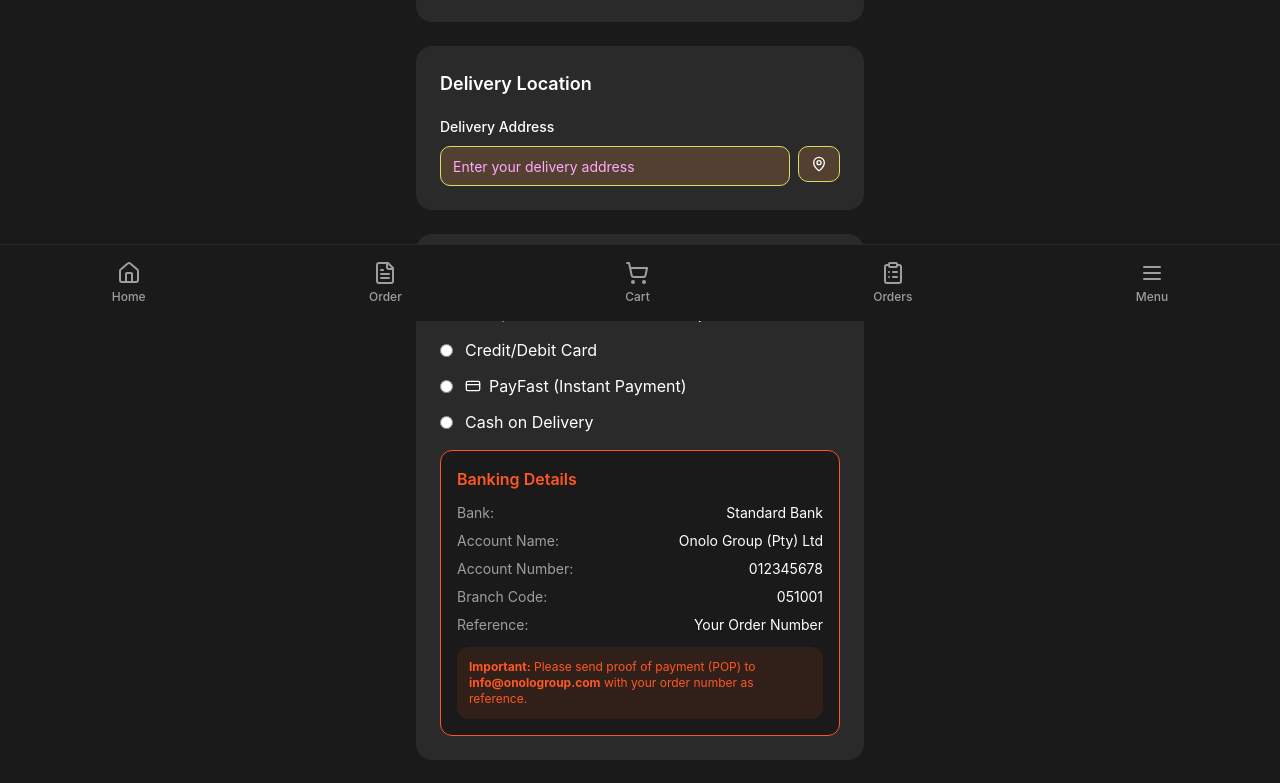
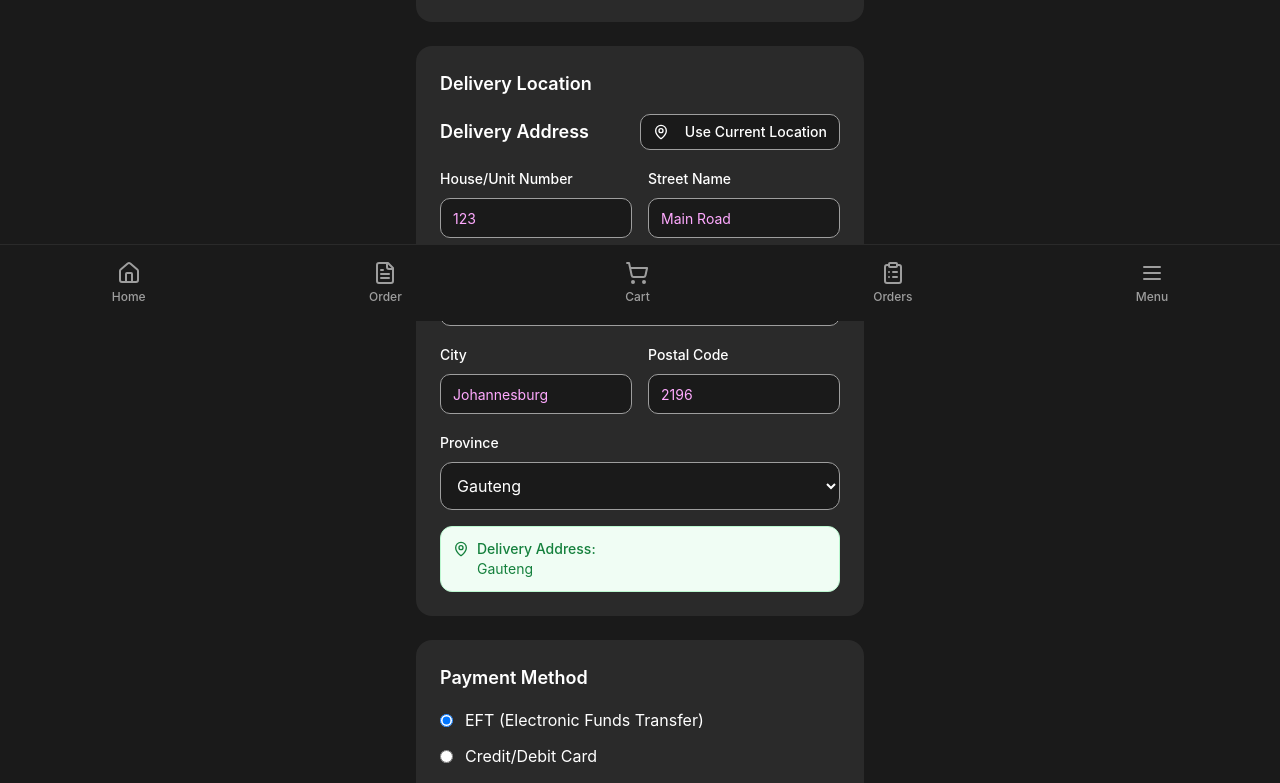
Before and after one commit to KKNMAL003/onolo-gas-express, a React (Vite) app: page /checkout in a window 1280 px wide. Shown: the part 479-1262 px from the top of the page. Built offline with nearby package versions, Linux system fonts and the light colour scheme.

Commit message:
Refactor: Improve delivery location input
If a better location input is unavailable, revert to manual address input.

```diff
--- a/src/components/LocationPicker.tsx
+++ b/src/components/LocationPicker.tsx
@@ -1,5 +1,5 @@
 
-import React, { useState, useEffect, useRef } from 'react';
+import React, { useState } from 'react';
 import { Button } from '@/components/ui/button';
 import { Input } from '@/components/ui/input';
 import { Label } from '@/components/ui/label';
@@ -12,121 +12,200 @@ interface LocationPickerProps {
 }
 
 const LocationPicker: React.FC<LocationPickerProps> = ({ onLocationSelect, initialAddress = '' }) => {
-  const [address, setAddress] = useState(initialAddress);
-  const [showSuggestions, setShowSuggestions] = useState(false);
-  const { isLoading, suggestions, getCurrentLocation, searchLocation, selectLocation } = useLocation();
-  const suggestionsRef = useRef<HTMLDivElement>(null);
+  const [addressForm, setAddressForm] = useState({
+    houseNumber: '',
+    streetName: '',
+    suburb: '',
+    city: '',
+    postalCode: '',
+    province: 'Gauteng'
+  });
 
-  useEffect(() => {
-    const delayedSearch = setTimeout(() => {
-      if (address) {
-        searchLocation(address);
+  const { isLoading, getCurrentLocation } = useLocation();
+
+  // Parse initial address if provided
+  React.useEffect(() => {
+    if (initialAddress && !addressForm.streetName) {
+      // Try to parse the initial address (basic parsing)
+      setAddressForm(prev => ({
+        ...prev,
+        streetName: initialAddress
+      }));
     }
-    }, 300);
+  }, [initialAddress, addressForm.streetName]);
 
-    return () => clearTimeout(delayedSearch);
-  }, [address, searchLocation]);
+  const handleInputChange = (field: string, value: string) => {
+    setAddressForm(prev => ({
+      ...prev,
+      [field]: value
+    }));
 
-  useEffect(() => {
-    const handleClickOutside = (event: MouseEvent) => {
-      if (suggestionsRef.current && !suggestionsRef.current.contains(event.target as Node)) {
-        setShowSuggestions(false);
+    // Construct full address and notify parent
+    const updatedForm = { ...addressForm, [field]: value };
+    const fullAddress = constructFullAddress(updatedForm);
+
+    if (fullAddress.trim()) {
+      onLocationSelect({
+        latitude: 0, // Default coordinates for manual entry
+        longitude: 0,
+        address: fullAddress,
+        deliveryCost: 0
+      });
     }
   };
 
-    document.addEventListener('mousedown', handleClickOutside);
-    return () => document.removeEventListener('mousedown', handleClickOutside);
-  }, []);
+  const constructFullAddress = (form: typeof addressForm) => {
+    const parts = [
+      form.houseNumber,
+      form.streetName,
+      form.suburb,
+      form.city,
+      form.postalCode,
+      form.province
+    ].filter(part => part.trim());
+
+    return parts.join(', ');
+  };
 
   const handleGetCurrentLocation = async () => {
     const location = await getCurrentLocation();
     if (location) {
-      setAddress(location.address);
-      onLocationSelect({
-        latitude: location.latitude,
-        longitude: location.longitude,
-        address: location.address,
-        deliveryCost: 0 // No delivery cost calculation for now
+      // Try to parse the address into components (basic parsing)
+      const addressParts = location.address.split(',').map(part => part.trim());
+
+      setAddressForm({
+        houseNumber: '',
+        streetName: addressParts[0] || '',
+        suburb: addressParts[1] || '',
+        city: addressParts[2] || '',
+        postalCode: '',
+        province: 'Gauteng'
       });
-    }
-  };
-
-  const handleSuggestionSelect = (suggestion: any) => {
-    const location = selectLocation(suggestion);
-    setAddress(location.address);
-    setShowSuggestions(false);
 
       onLocationSelect({
         latitude: location.latitude,
         longitude: location.longitude,
         address: location.address,
-      deliveryCost: 0 // No delivery cost calculation for now
+        deliveryCost: 0
       });
+    }
   };
 
-  const handleAddressChange = (e: React.ChangeEvent<HTMLInputElement>) => {
-    setAddress(e.target.value);
-    setShowSuggestions(true);
-  };
+  const fullAddress = constructFullAddress(addressForm);
 
   return (
     <div className="space-y-4">
-      <div>
-        <Label htmlFor="address">Delivery Address</Label>
-        <div className="relative mt-2">
-          <div className="flex space-x-2">
-            <div className="relative flex-1">
-              <Input
-                id="address"
-                value={address}
-                onChange={handleAddressChange}
-                onFocus={() => setShowSuggestions(true)}
-                placeholder="Enter your delivery address"
-                className="w-full"
-              />
-
-              {suggestions.length > 0 && showSuggestions && (
-                <div
-                  ref={suggestionsRef}
-                  className="absolute top-full left-0 right-0 bg-white border border-gray-300 rounded-md shadow-lg z-50 max-h-60 overflow-y-auto"
-                >
-                  {suggestions.map((suggestion, index) => (
-                    <button
-                      key={index}
-                      onClick={() => handleSuggestionSelect(suggestion)}
-                      className="w-full px-4 py-2 text-left hover:bg-gray-100 border-b border-gray-100 last:border-b-0 text-black"
-                    >
-                      <div className="text-sm">
-                        {suggestion.display_name}
-                      </div>
-                    </button>
-                  ))}
-                </div>
-              )}
-            </div>
-
+      <div className="flex items-center justify-between">
+        <Label className="text-lg font-semibold text-white">Delivery Address</Label>
         <Button
           type="button"
           onClick={handleGetCurrentLocation}
           disabled={isLoading}
           variant="outline"
           size="sm"
+          className="bg-onolo-dark border-onolo-gray hover:bg-onolo-gray text-white"
         >
           {isLoading ? (
             <Loader2 className="w-4 h-4 animate-spin" />
           ) : (
-                <MapPin className="w-4 h-4" />
+            <>
+              <MapPin className="w-4 h-4 mr-2" />
+              Use Current Location
+            </>
           )}
         </Button>
       </div>
+
+      <div className="grid grid-cols-2 gap-4">
+        <div>
+          <Label htmlFor="houseNumber" className="text-white">House/Unit Number</Label>
+          <Input
+            id="houseNumber"
+            value={addressForm.houseNumber}
+            onChange={(e) => handleInputChange('houseNumber', e.target.value)}
+            placeholder="123"
+            className="bg-onolo-dark border-onolo-gray text-white mt-2"
+          />
+        </div>
+
+        <div>
+          <Label htmlFor="streetName" className="text-white">Street Name</Label>
+          <Input
+            id="streetName"
+            value={addressForm.streetName}
+            onChange={(e) => handleInputChange('streetName', e.target.value)}
+            placeholder="Main Road"
+            className="bg-onolo-dark border-onolo-gray text-white mt-2"
+            required
+          />
         </div>
       </div>
 
-      {address && (
+      <div>
+        <Label htmlFor="suburb" className="text-white">Suburb/Area</Label>
+        <Input
+          id="suburb"
+          value={addressForm.suburb}
+          onChange={(e) => handleInputChange('suburb', e.target.value)}
+          placeholder="Sandton"
+          className="bg-onolo-dark border-onolo-gray text-white mt-2"
+          required
+        />
+      </div>
+
+      <div className="grid grid-cols-2 gap-4">
+        <div>
+          <Label htmlFor="city" className="text-white">City</Label>
+          <Input
+            id="city"
+            value={addressForm.city}
+            onChange={(e) => handleInputChange('city', e.target.value)}
+            placeholder="Johannesburg"
+            className="bg-onolo-dark border-onolo-gray text-white mt-2"
+            required
+          />
+        </div>
+
+        <div>
+          <Label htmlFor="postalCode" className="text-white">Postal Code</Label>
+          <Input
+            id="postalCode"
+            value={addressForm.postalCode}
+            onChange={(e) => handleInputChange('postalCode', e.target.value)}
+            placeholder="2196"
+            className="bg-onolo-dark border-onolo-gray text-white mt-2"
+          />
+        </div>
+      </div>
+
+      <div>
+        <Label htmlFor="province" className="text-white">Province</Label>
+        <select
+          id="province"
+          value={addressForm.province}
+          onChange={(e) => handleInputChange('province', e.target.value)}
+          className="w-full p-3 bg-onolo-dark border border-onolo-gray rounded-xl text-white mt-2"
+        >
+          <option value="Gauteng">Gauteng</option>
+          <option value="Western Cape">Western Cape</option>
+          <option value="KwaZulu-Natal">KwaZulu-Natal</option>
+          <option value="Eastern Cape">Eastern Cape</option>
+          <option value="Free State">Free State</option>
+          <option value="Limpopo">Limpopo</option>
+          <option value="Mpumalanga">Mpumalanga</option>
+          <option value="North West">North West</option>
+          <option value="Northern Cape">Northern Cape</option>
+        </select>
+      </div>
+
+      {fullAddress && (
         <div className="p-3 bg-green-50 text-green-700 border border-green-200 rounded-lg">
-          <div className="flex items-center space-x-2">
-            <MapPin className="w-4 h-4" />
-            <span className="text-sm">Location selected: {address}</span>
+          <div className="flex items-start space-x-2">
+            <MapPin className="w-4 h-4 mt-0.5" />
+            <div>
+              <div className="text-sm font-medium">Delivery Address:</div>
+              <div className="text-sm">{fullAddress}</div>
+            </div>
           </div>
         </div>
       )}
```
Lines whose indentation alone changed are shown as unchanged.
